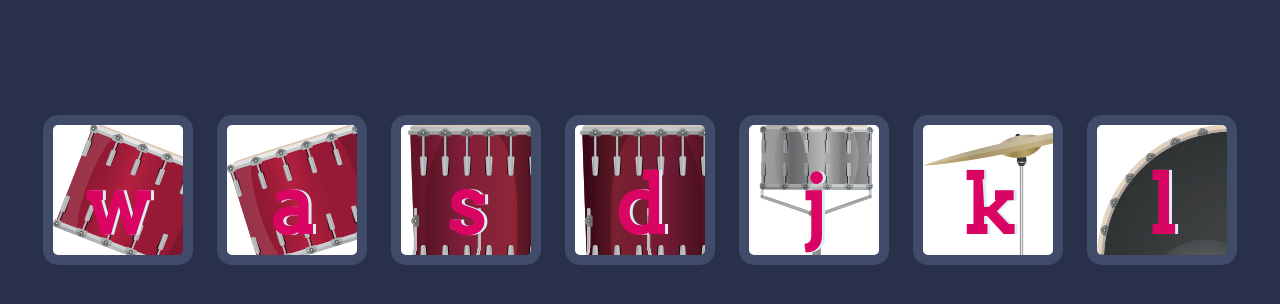
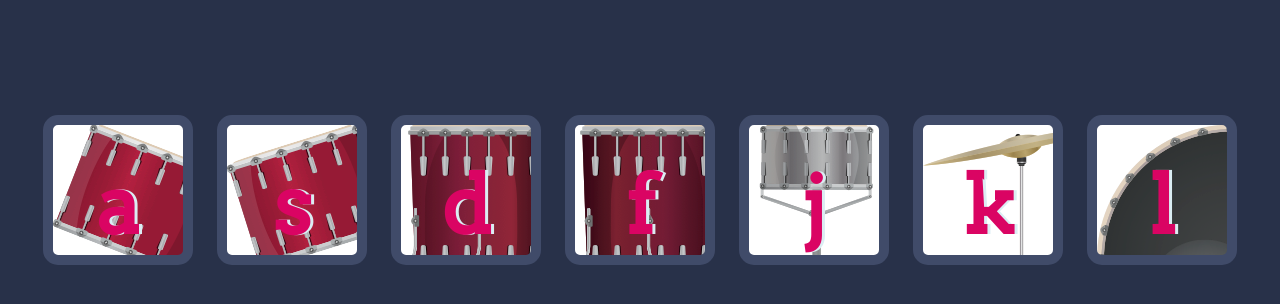
Before and after one commit to yashpreet2707/drumProject, a plain HTML site: page index.html in a window 1280 px wide. Shown: the part 174-478 px from the top of the page. Drawn offline with Linux system fonts and the light colour scheme.

Commit message:
change key order

```diff
--- a/index.html
+++ b/index.html
@@ -12,10 +12,10 @@
 
   <h1 id="title">Drum 🥁 Kit</h1>
   <div class="set">
-    <button class="w drum">w</button>
     <button class="a drum">a</button>
     <button class="s drum">s</button>
     <button class="d drum">d</button>
+    <button class="f drum">f</button>
     <button class="j drum">j</button>
     <button class="k drum">k</button>
     <button class="l drum">l</button>
--- a/styles.css
+++ b/styles.css
@@ -16,19 +16,19 @@ footer {
   font-family: sans-serif;
 }
 
-.w {
+.a {
   background-image: url(./images/tom1.png);
 }
 
-.a {
+.s {
   background-image: url(./images/tom2.png);
 }
 
-.s {
+.d {
   background-image: url(./images/tom3.png);
 }
 
-.d {
+.f {
   background-image: url(./images/tom4.png);
 }
 
```
